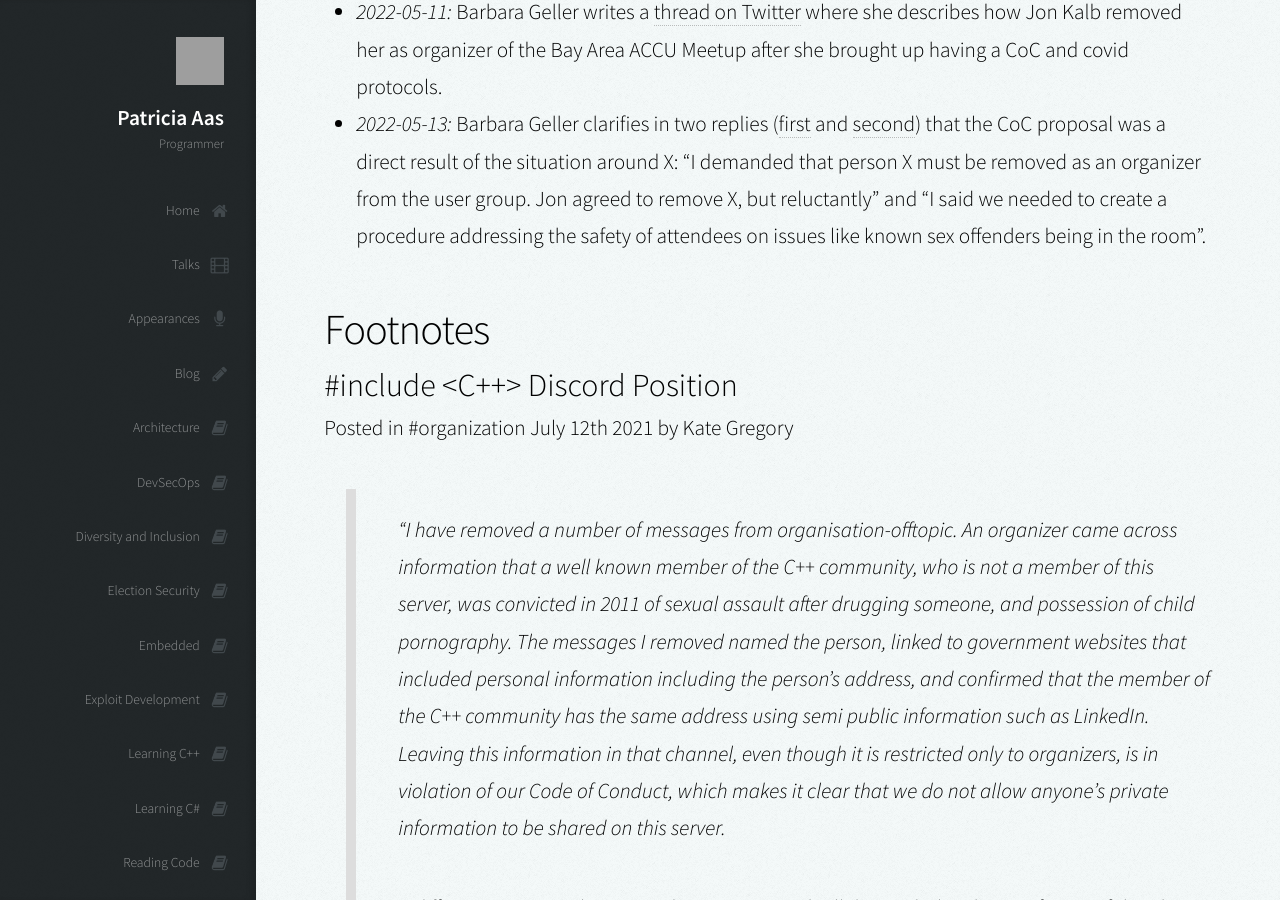
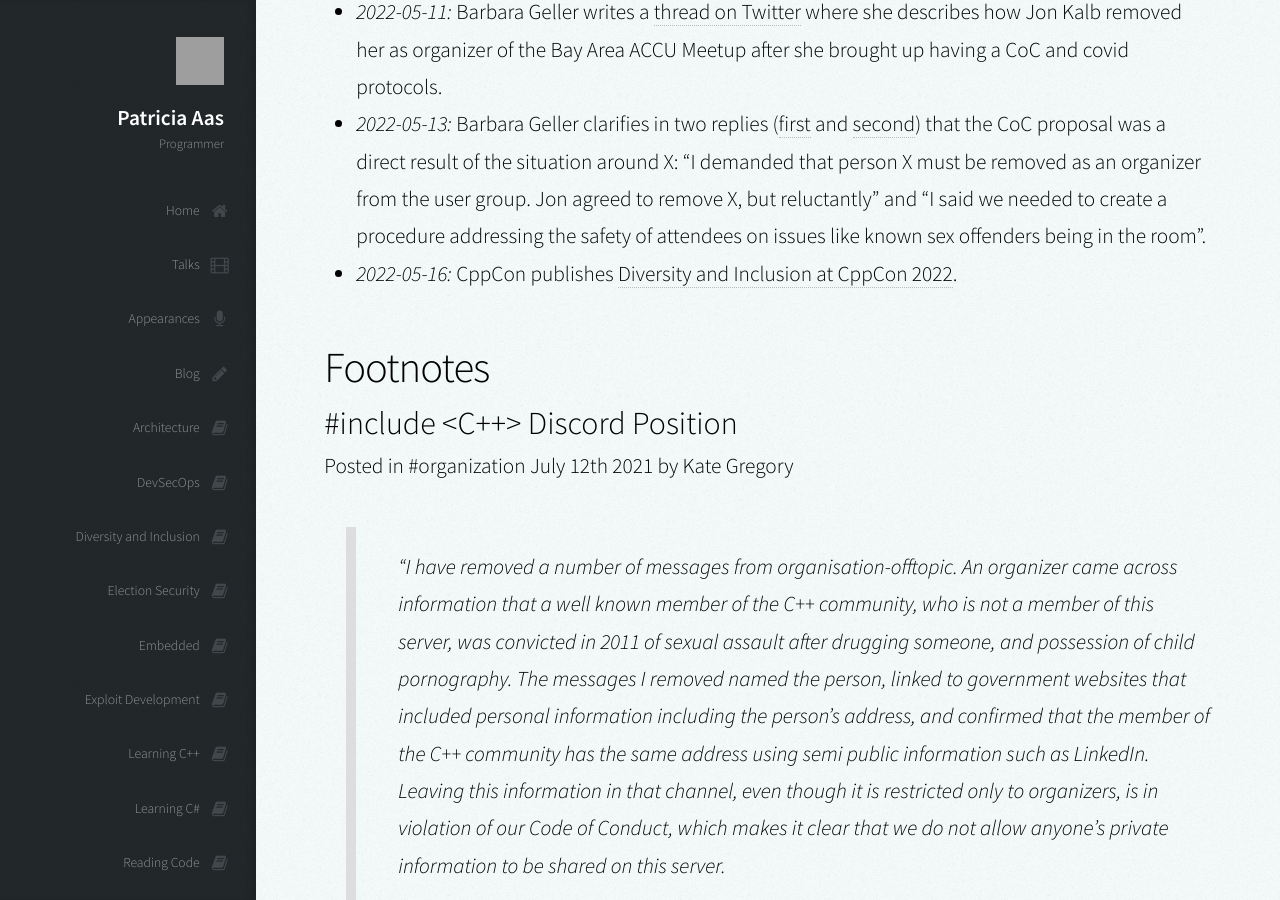
Before and after one commit to patricia-gallardo/patricia-gallardo.github.io, a Jekyll site: the page built from _posts/2022-03-08-proposed-cppcon_safety__transparency_report.md, in a window 1280 px wide and 900 px high, scrolled down 6491 px. Built offline with Jekyll 4.4.1, drawn with Linux system fonts in a browser that asks for light colours; nearby versions of some CDN libraries; grey boxes are pictures that could not be loaded.

Commit message:
Update 2022-03-08-proposed-cppcon_safety__transparency_report.md

```diff
--- a/_posts/2022-03-08-proposed-cppcon_safety__transparency_report.md
+++ b/_posts/2022-03-08-proposed-cppcon_safety__transparency_report.md
@@ -161,6 +161,7 @@ only restriction was that they would not be allowed to resume their former organ
   of the situation around X: "I demanded that person X must be removed as an organizer from the user group. Jon agreed to remove
   X, but reluctantly" and "I said we needed to create a procedure addressing the safety of attendees on issues like known sex
   offenders being in the room".
+* *2022-05-16:* CppCon publishes [Diversity and Inclusion at CppCon 2022][15].
 
 ## Footnotes
 
```
Also changed, not shown: other parts of _posts/2022-03-08-proposed-cppcon_safety__transparency_report.md (+1 -0 lines).
